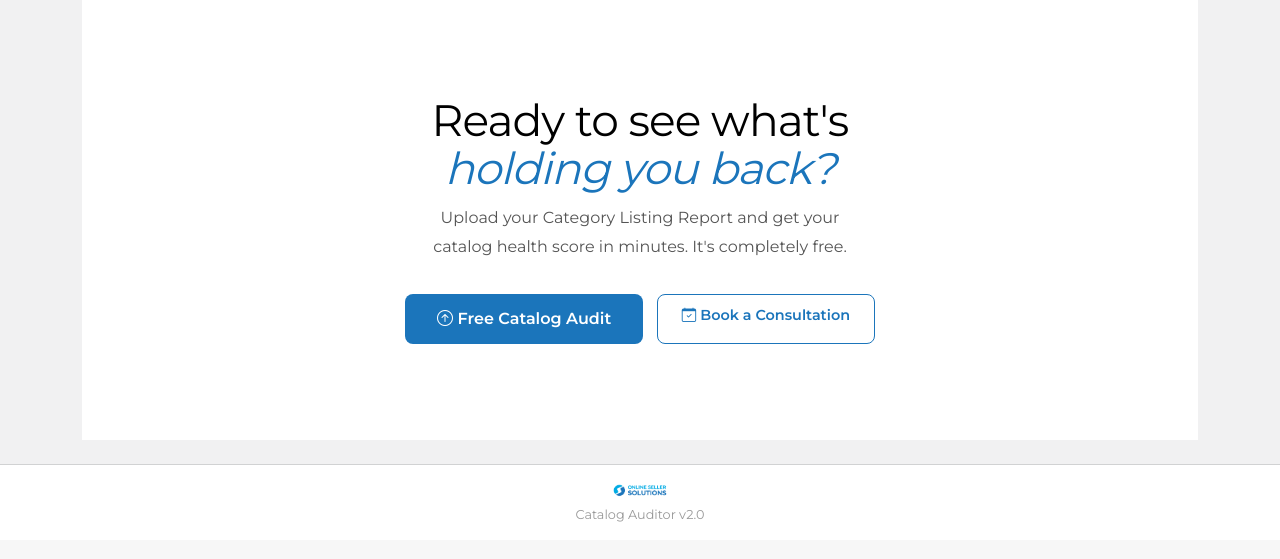
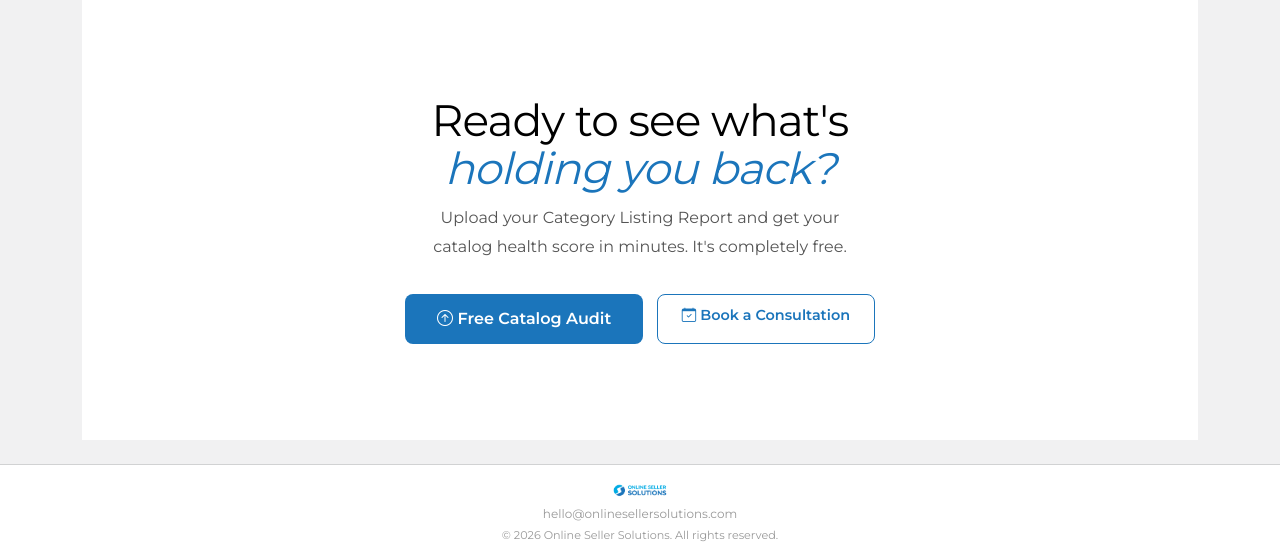
Before and after one commit to vahungc-code/amazon-catalog-auditor, a Flask app: page / in a window 1280 px wide. Shown: the part 2386-2945 px from the top of the page. Before the commit the page ends 2908 px from the top, so only its background shows below. Run offline with Flask 3, Linux system fonts and the light colour scheme.

Commit message:
Add contact email and copyright to footer
Co-Authored-By: Claude Opus 4.6 (1M context) <noreply@anthropic.com>

```diff
--- a/web/templates/base.html
+++ b/web/templates/base.html
@@ -52,7 +52,10 @@
     <footer class="footer-dark text-center">
         <div class="container d-flex flex-column align-items-center gap-1">
             <img src="{{ url_for('static', filename='images/OSS LOGO 2022-transparent.png') }}" alt="Online Seller Solutions" style="height: 20px; object-fit: contain;">
-            <span>Catalog Auditor v2.0</span>
+            <span style="font-size: 0.75rem; color: var(--text-dim);">
+                <a href="mailto:hello@onlinesellersolutions.com" style="color: var(--text-dim); text-decoration: none;">hello@onlinesellersolutions.com</a>
+            </span>
+            <span style="font-size: 0.7rem; color: var(--text-dim);">&copy; 2026 Online Seller Solutions. All rights reserved.</span>
         </div>
     </footer>
 
```
